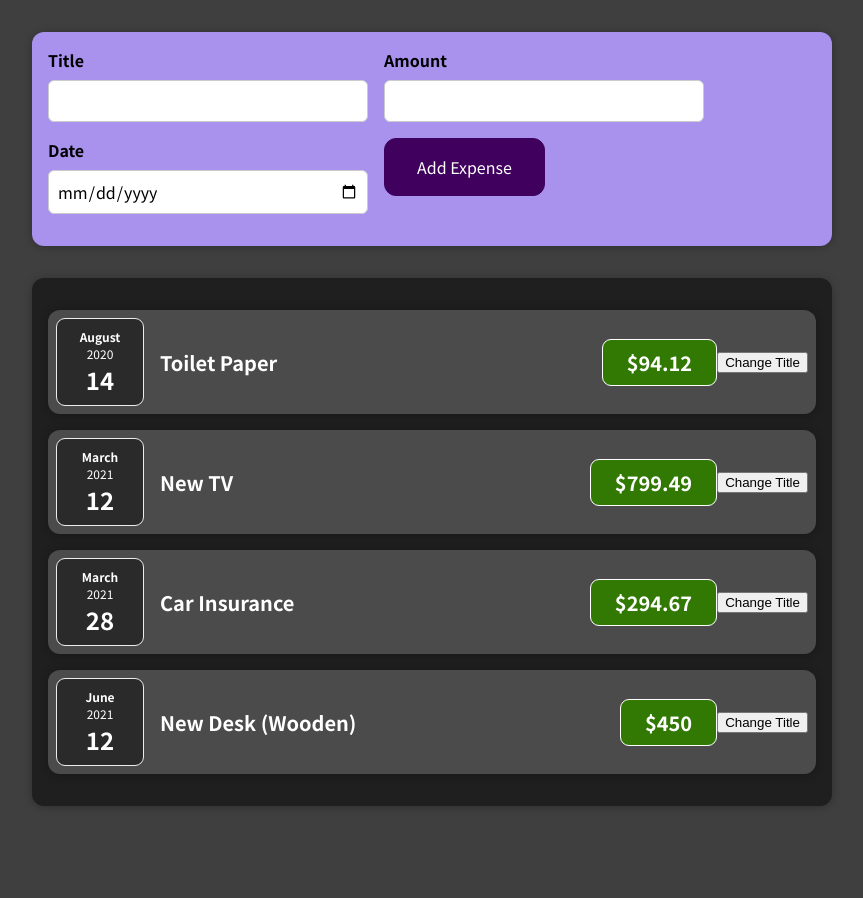
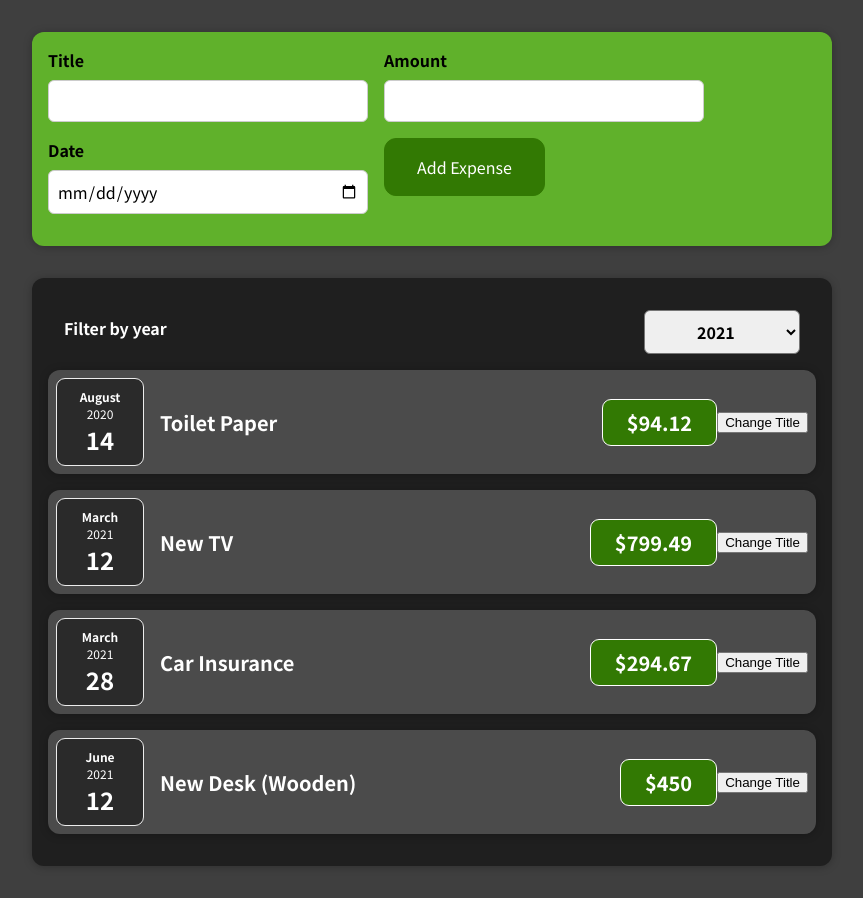
Before and after one commit to Carolista/react-course-project, a React (Create React App) app: page / in a window 1280 px wide. Shown: the whole page, without its empty margins (208-1071 px from the left). Before the commit the page ends 838 px from the top, so only its background shows below. Built offline with nearby package versions, Linux system fonts and the light colour scheme.

Commit message:
completed section 4

```diff
--- a/src/App.js
+++ b/src/App.js
@@ -2,12 +2,41 @@
 import Expenses from "./components/Expenses/Expenses";
 import NewExpense from "./components/NewExpense/NewExpense";
 
+
+
 const App = (props) => {
+
+  const expenses = [
+    {
+      id: "e1",
+      title: "Toilet Paper",
+      amount: 94.12,
+      date: new Date(2020, 7, 14),
+    },
+    { id: "e2", title: "New TV", amount: 799.49, date: new Date(2021, 2, 12) },
+    {
+      id: "e3",
+      title: "Car Insurance",
+      amount: 294.67,
+      date: new Date(2021, 2, 28),
+    },
+    {
+      id: "e4",
+      title: "New Desk (Wooden)",
+      amount: 450,
+      date: new Date(2021, 5, 12),
+    },
+  ];
+
+  const handleAddExpense = (expense) => {
+    console.log("In app");
+    console.log(expense);
+  };
 
 	return (
 		<div>
-      <NewExpense />
-			<Expenses />
+      <NewExpense onAddExpense={handleAddExpense} />
+			<Expenses items={expenses} />
 		</div>
 	);
 }
--- a/src/components/Expenses/Expenses.css
+++ b/src/components/Expenses/Expenses.css
@@ -1,6 +1,6 @@
 .expenses {
   padding: 1rem;
-  background-color: rgb(31, 31, 31);
+  background-color: #1f1f1f;
   margin: 2rem auto;
   width: 50rem;
   max-width: 95%;
--- a/src/components/Expenses/Expenses.js
+++ b/src/components/Expenses/Expenses.js
@@ -1,32 +1,19 @@
-import React from "react";
+import React, { useState } from "react";
 import ExpenseItem from './ExpenseItem';
 import Card from '../UI/Card';
 import './Expenses.css';
+import ExpensesFilter from "./ExpensesFilter";
 
-const expenses = [
-  {
-    id: "e1",
-    title: "Toilet Paper",
-    amount: 94.12,
-    date: new Date(2020, 7, 14),
-  },
-  { id: "e2", title: "New TV", amount: 799.49, date: new Date(2021, 2, 12) },
-  {
-    id: "e3",
-    title: "Car Insurance",
-    amount: 294.67,
-    date: new Date(2021, 2, 28),
-  },
-  {
-    id: "e4",
-    title: "New Desk (Wooden)",
-    amount: 450,
-    date: new Date(2021, 5, 12),
-  },
-];
+const handleAddExpense = (expense) => {
+  console.log(expense);
+};
 
-const Expenses = () => {
-  const list = expenses.map((expense) => {
+const Expenses = (props) => {
+
+  // Still need to lift state here when changing actual data
+  const [ filterYear, setFilterYear ] = useState("2021");
+
+  const list = props.items.map((expense) => {
     return (
       <ExpenseItem key={expense.id}
         title={expense.title}
@@ -35,8 +22,15 @@
       />
     );
   });
+
+  const handleFilterChange = (event) => {
+    console.log(event.target.value);
+    setFilterYear(event.target.value);
+  }
+
   return (
     <Card className="expenses">
+      <ExpensesFilter selectedYear={filterYear} handleChange={handleFilterChange} />
       {list}
     </Card>
   )
--- /dev/null
+++ b/src/components/Expenses/ExpensesFilter.css
@@ -0,0 +1,24 @@
+.expenses-filter {
+  color: white;
+  padding: 0 1rem;
+}
+
+.expenses-filter__control {
+  display: flex;
+  width: 100%;
+  align-items: center;
+  justify-content: space-between;
+  margin: 1rem 0;
+}
+
+.expenses-filter label {
+  font-weight: bold;
+  margin-bottom: 0.5rem;
+}
+
+.expenses-filter select {
+  font: inherit;
+  padding: 0.5rem 3rem;
+  font-weight: bold;
+  border-radius: 6px;
+}
--- /dev/null
+++ b/src/components/Expenses/ExpensesFilter.js
@@ -0,0 +1,21 @@
+import React from 'react';
+
+import './ExpensesFilter.css';
+
+const ExpensesFilter = (props) => {
+  return (
+    <div className='expenses-filter'>
+      <div className='expenses-filter__control'>
+        <label>Filter by year</label>
+        <select value={props.selectedYear} onChange={props.handleChange}>
+          <option value='2022'>2022</option>
+          <option value='2021'>2021</option>
+          <option value='2020'>2020</option>
+          <option value='2019'>2019</option>
+        </select>
+      </div>
+    </div>
+  );
+};
+
+export default ExpensesFilter;
--- a/src/components/NewExpense/ExpenseForm.js
+++ b/src/components/NewExpense/ExpenseForm.js
@@ -1,40 +1,80 @@
 import React, { useState } from 'react';
 import './ExpenseForm.css'
 
-const ExpenseForm = () => {
+const ExpenseForm = (props) => {
 
   const [enteredTitle, setEnteredTitle] = useState('');
   const [enteredAmount, setEnteredAmount] = useState('');
   const [enteredDate, setEnteredDate] = useState('');
+  // const [userInput, setUserInput] = useState({
+  //   enteredTitle: '',
+  //   enteredAmount: '',
+  //   enteredDate: '',
+  // });
 
   const handleTitleChange = (event) => {
     setEnteredTitle(event.target.value);
+    // setUserInput((prevState) => {
+    //   return {
+    //     ...prevState,
+    //     enteredTitle: event.target.value,
+    //   };
+    // });
   }
   const handleAmountChange = (event) => {
     setEnteredAmount(event.target.value);
+    // setUserInput((prevState) => {
+    //   return {
+    //     ...prevState,
+    //     enteredAmount: event.target.value,
+    //   };
+    // });
   }
   const handleDateChange = (event) => {
     setEnteredDate(event.target.value);
+    // setUserInput((prevState) => {
+    //   return {
+    //     ...prevState,
+    //     enteredDate: event.target.value,
+    //   };
+    // });
   }
 
+  const handleSubmit = (event) => {
+    event.preventDefault();
+    const expenseData = {
+      title: enteredTitle,
+      amount: enteredAmount,
+      date: new Date(enteredDate),
+    };
+    props.onSaveExpenseData(expenseData);
+    setEnteredTitle('');
+    setEnteredAmount('');
+    setEnteredDate('');
+
+  };
+
+
   return (
+    <form onSubmit={handleSubmit}>
       <div className="new-expense__controls">
         <div className="new-expense__control">
           <label>Title</label>
-        <input type="text" onChange={handleTitleChange}/>
+          <input type="text" value={enteredTitle} onChange={handleTitleChange}/>
         </div>
         <div className="new-expense__control">
           <label>Amount</label>
-        <input type="number" onChange={handleAmountChange} min=".01" step=".01"/>
+          <input type="number" value={enteredAmount} onChange={handleAmountChange} min=".01" step=".01"/>
         </div>
         <div className="new-expense__control">
           <label>Date</label>
-        <input type="date" onChange={handleDateChange} min="2019-01-01" max="2022-12-31" />
+          <input type="date" value={enteredDate} onChange={handleDateChange} min="2019-01-01" max="2022-12-31" />
         </div>
         <div className="new-expense__actions">
           <button type="submit">Add Expense</button>
         </div>
       </div>
+    </form>
   )
 }
 
--- a/src/components/NewExpense/NewExpense.css
+++ b/src/components/NewExpense/NewExpense.css
@@ -1,5 +1,5 @@
 .new-expense {
-  background-color: #a892ee;
+  background-color: #60b12b;
   padding: 1rem;
   margin: 2rem auto;
   width: 50rem;
@@ -13,8 +13,8 @@
   font: inherit;
   cursor: pointer;
   padding: 1rem 2rem;
-  border: 1px solid #40005d;
-  background-color: #40005d;
+  border: 1px solid #327903;
+  background-color: #327903;
   color: white;
   border-radius: 12px;
   margin-right: 1rem;
@@ -22,8 +22,8 @@
 
 .new-expense button:hover,
 .new-expense button:active {
-  background-color: #510674;
-  border-color: #510674;
+  background-color: #327903;
+  border-color: #235701;
 }
 
 .new-expense button.alternative {
@@ -34,5 +34,5 @@
 
 .new-expense button.alternative:hover,
 .new-expense button.alternative:active {
-  background-color: #ddb3f8;
+  background-color: #60b12b;
 }
--- a/src/components/NewExpense/NewExpense.js
+++ b/src/components/NewExpense/NewExpense.js
@@ -2,10 +2,18 @@
 import ExpenseForm from './ExpenseForm';
 import './NewExpense.css'
 
-const NewExpense = () => {
+const NewExpense = (props) => {
+  const handleSaveExpenseData = (enteredExpenseData) => {
+    const expenseData = {
+      ...enteredExpenseData,
+      id: Math.random().toString(),
+    }
+    props.onAddExpense(expenseData);
+
+  };
   return (
     <div className="new-expense">
-      <ExpenseForm />
+      <ExpenseForm onSaveExpenseData={handleSaveExpenseData} />
     </div>
   )
 }
```
Also changed, not shown: 1 other file (tests, documents, lock files or other folders). Lines whose indentation alone changed are shown as unchanged.
